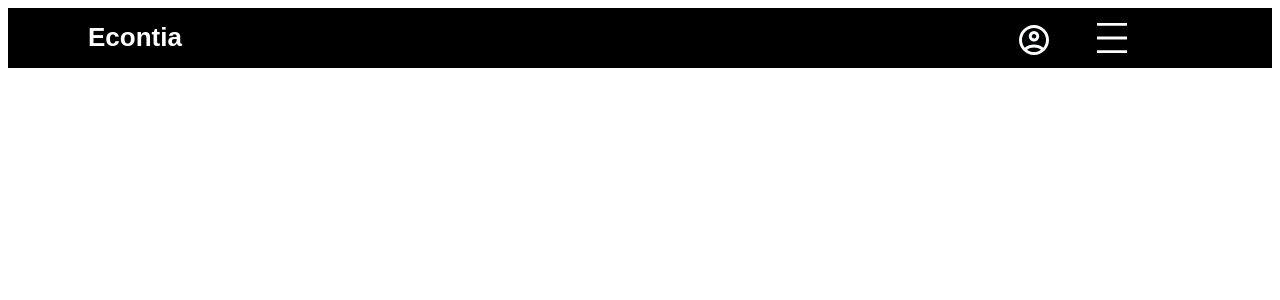
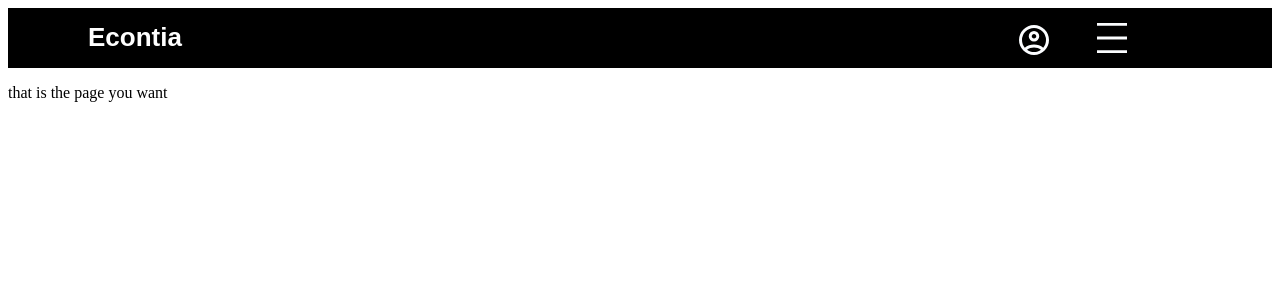
Before and after one commit to NixanV/Econtia-App, a React (Create React App) app in the folder client/: page /tovarene-men in a window 1280 px wide. Before the commit this address had no page. Shown: the top 300 px of the page. Built offline with nearby package versions, Linux system fonts and the light colour scheme.

Commit message:
loading from me created and implemented

```diff
--- a/client/src/App.js
+++ b/client/src/App.js
@@ -9,6 +9,7 @@ import {login} from "./services/authService"
 import { NovTovarene } from "./components/NovTovarene/NovTovarene";
 import { TursiTovarene } from "./components/TursiTovarene/TursiTovarene";
 import { TovareneDetails } from "./components/TovareneDetails/TovareneDetails";
+import { TovareneMen } from "./components/TovareneMen/TovareneMen";
 
 function App() {
 
@@ -42,6 +43,7 @@ function App() {
             <Route path="/nov-tovarene" element = {<NovTovarene />} />
             <Route path="/tovarene" element={<TursiTovarene />} />
             <Route path="/tovarene/:tovareneId" element={<TovareneDetails />} />
+            <Route path="/tovarene-men" element={<TovareneMen />} />
           </Routes>
         </AuthContext.Provider>
 
--- a/client/src/components/Home/Home.js
+++ b/client/src/components/Home/Home.js
@@ -14,7 +14,7 @@ export const Home = () => {
 
         <section className={style["functionality-section"]}>
             <div className={style["tovarene-div"]}>
-                <Link to="/tovarene" className={style["tovarene-ot-men"]}>Товарене от мен
+                <Link to="/tovarene-men" className={style["tovarene-ot-men"]}>Товарене от мен
                 <svg className={style["right-arrow"]} xmlns="http://www.w3.org/2000/svg"
                  viewBox="0 -960 960 960">
                     <path d="m321-80-71-71 329-329-329-329 71-71 400 400L321-80Z"/></svg> </Link>
--- /dev/null
+++ b/client/src/components/TovareneMen/TovareneMen.js
@@ -0,0 +1,7 @@
+export const TovareneMen = () => {
+    return(
+        <p>
+            that is the page you want
+        </p>
+    )
+}
```
Also changed, not shown: client/src/components/TovareneMen/tovarenemen.module.css (added).
